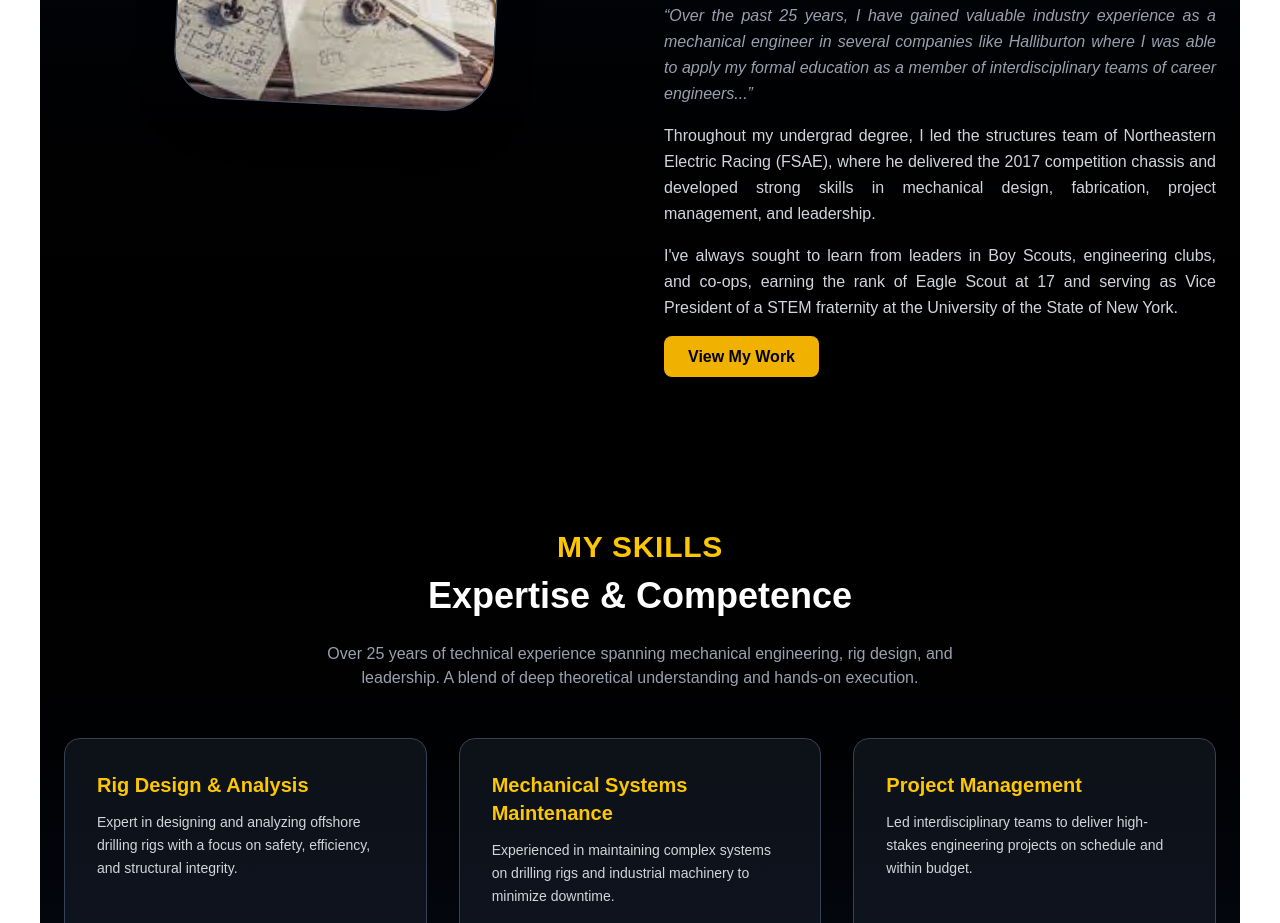
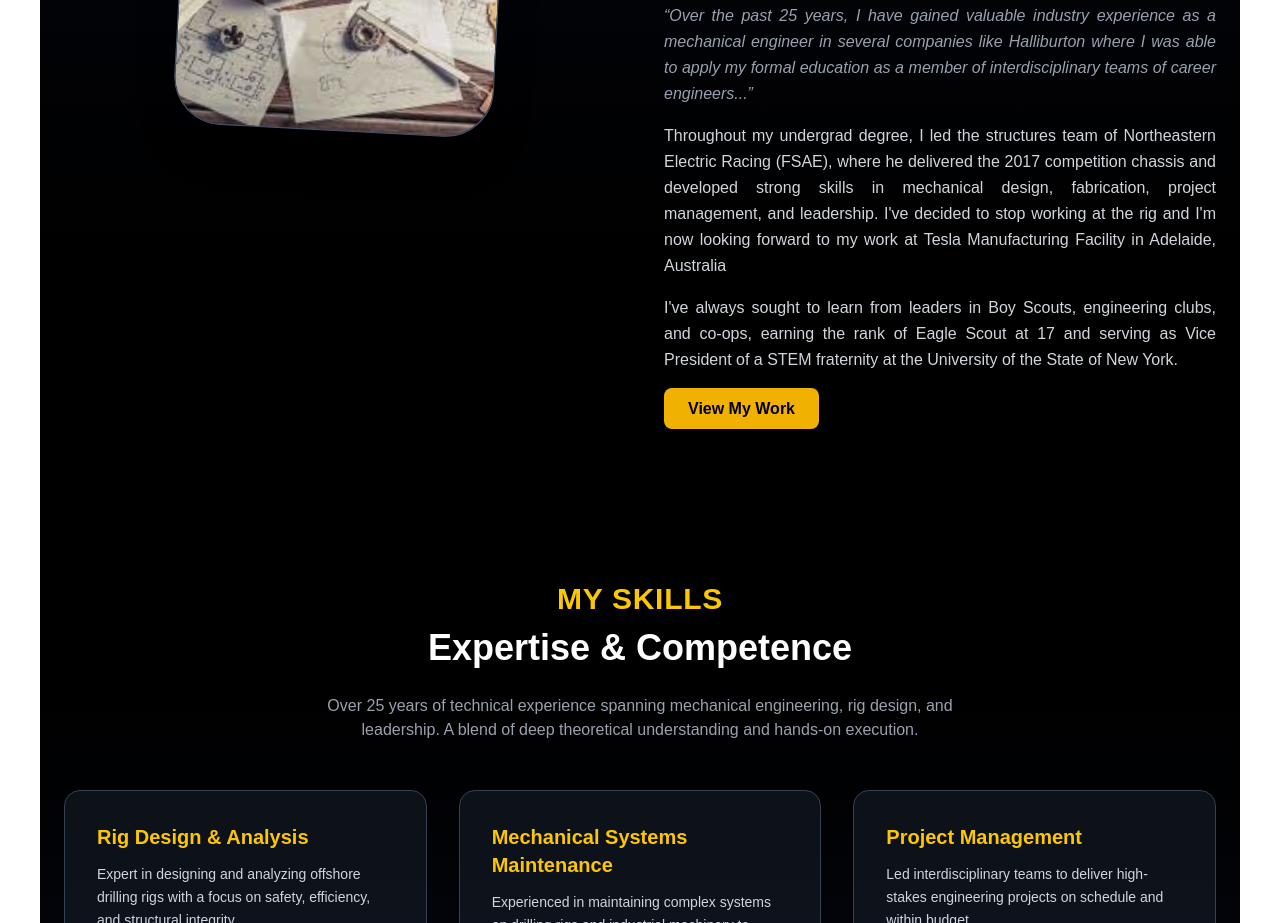
Before and after one commit to godchosenemperor02-byte/client-portfolio, a Next.js app: page / in a window 1280 px wide. Shown: the part 1360-2283 px from the top of the page. Built offline with nearby package versions, Linux system fonts and the light colour scheme.

Commit message:
Update About.jsx

```diff
--- a/src/app/components/About.jsx
+++ b/src/app/components/About.jsx
@@ -66,6 +66,7 @@ export default function AboutSection() {
               Northeastern Electric Racing (FSAE), where he delivered the 2017
               competition chassis and developed strong skills in mechanical
               design, fabrication, project management, and leadership.
+              I've decided to stop working at the rig and I'm now looking forward to my work at Tesla Manufacturing Facility in Adelaide, Australia
             </p>
 
             <p>
```
